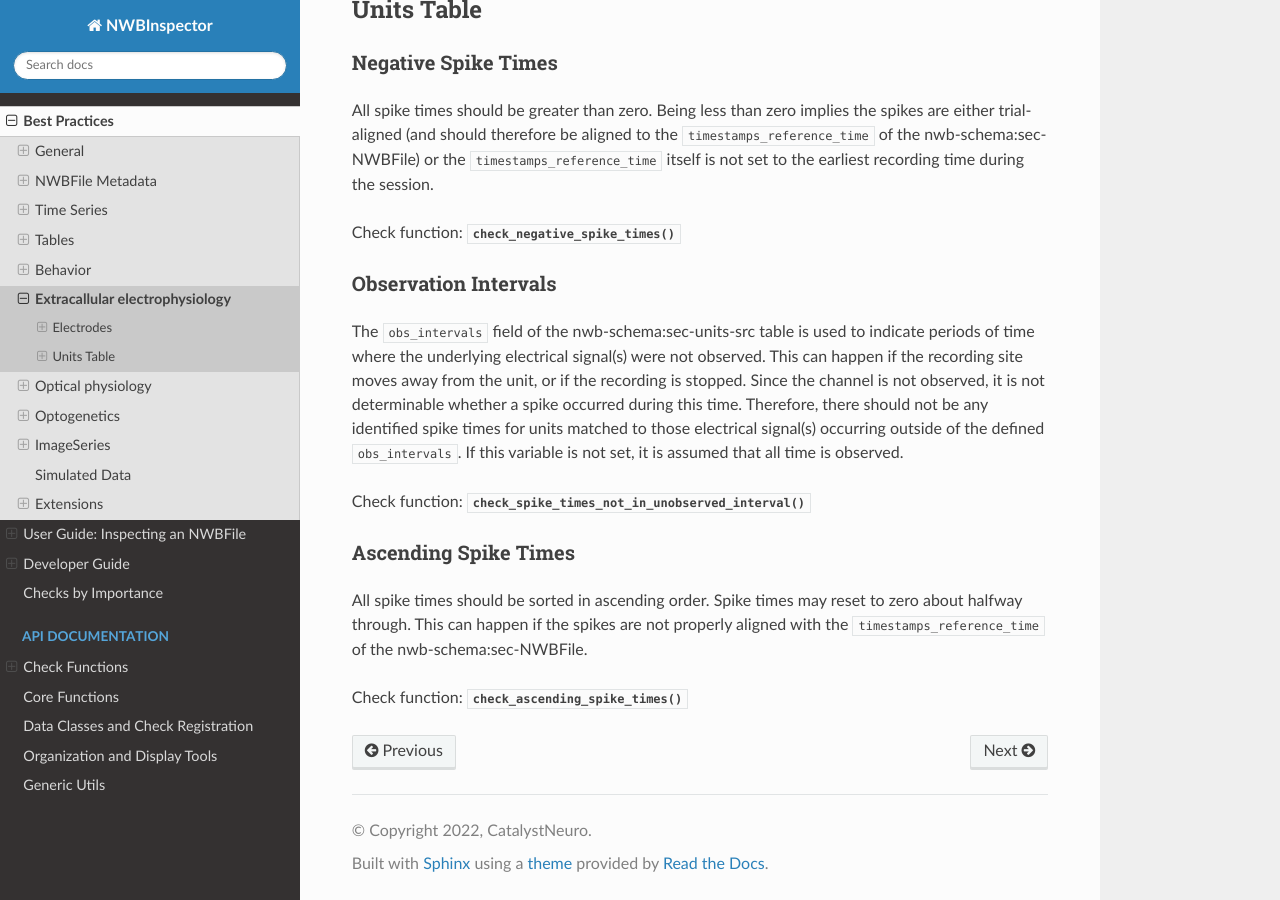
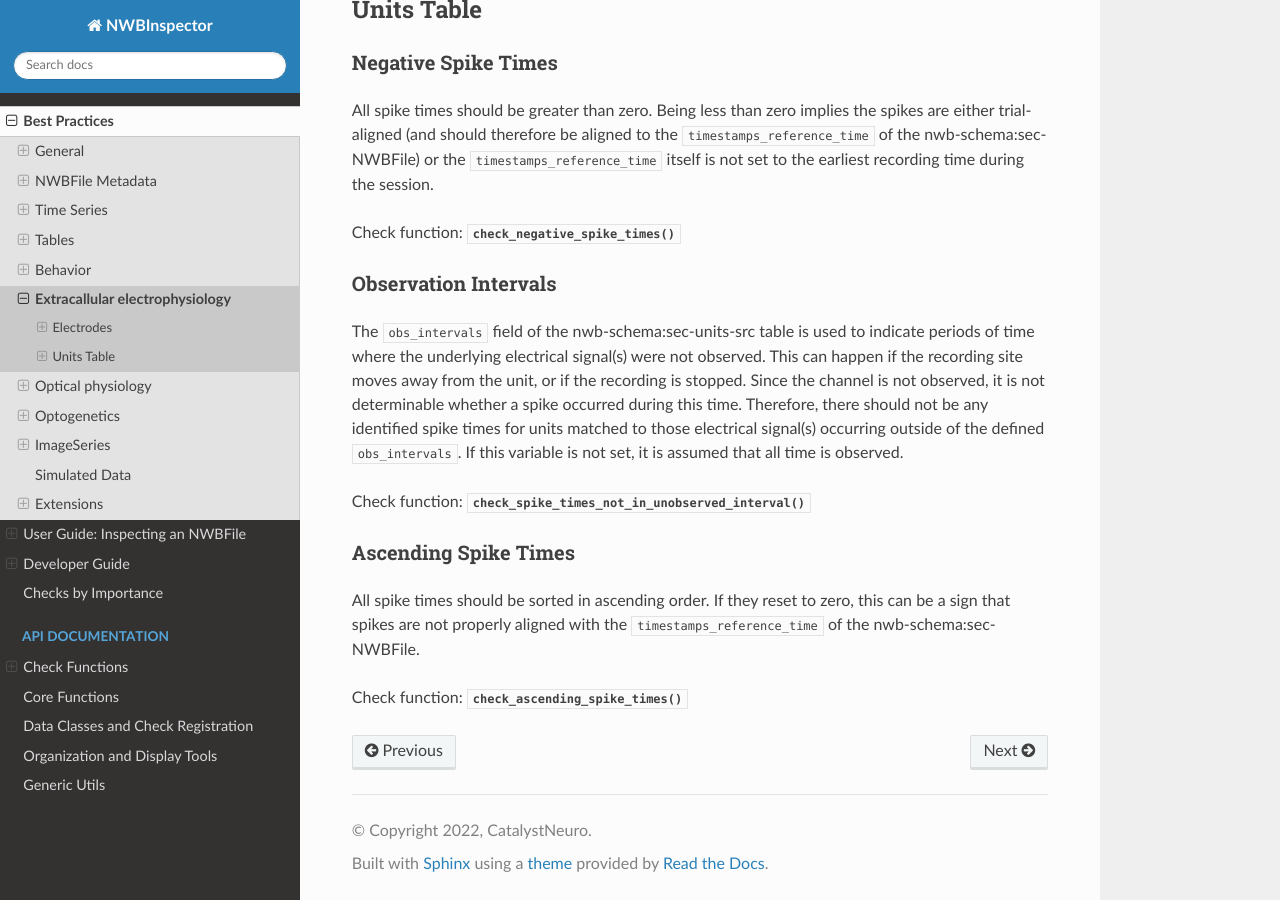
Before and after one commit to NeurodataWithoutBorders/nwbinspector, a Sphinx documentation site: the page built from docs/best_practices/ecephys.rst, in a window 1280 px wide and 900 px high, scrolled down 1028 px. Built offline with Sphinx 7.4.7 and the Read the Docs theme 2.0.0, drawn with Linux system fonts in a browser that asks for light colours.

Commit message:
Update docs/best_practices/ecephys.rst
Co-authored-by: Ben Dichter <ben.dichter@gmail.com>

```diff
--- a/docs/best_practices/ecephys.rst
+++ b/docs/best_practices/ecephys.rst
@@ -91,6 +91,6 @@ Check function: :py:meth:`~nwbinspector.checks.ecephys.check_spike_times_not_in_
 Ascending Spike Times
 ~~~~~~~~~~~~~~~~~~~~~
 
-All spike times should be sorted in ascending order. Spike times may reset to zero about halfway through. This can happen if the spikes are not properly aligned with the ``timestamps_reference_time`` of the :ref:`nwb-schema:sec-NWBFile`.
+All spike times should be sorted in ascending order. If they reset to zero, this can be a sign that spikes are not properly aligned with the ``timestamps_reference_time`` of the :ref:`nwb-schema:sec-NWBFile`.
 
 Check function: :py:meth:`~nwbinspector.checks.ecephys.check_ascending_spike_times`
```
